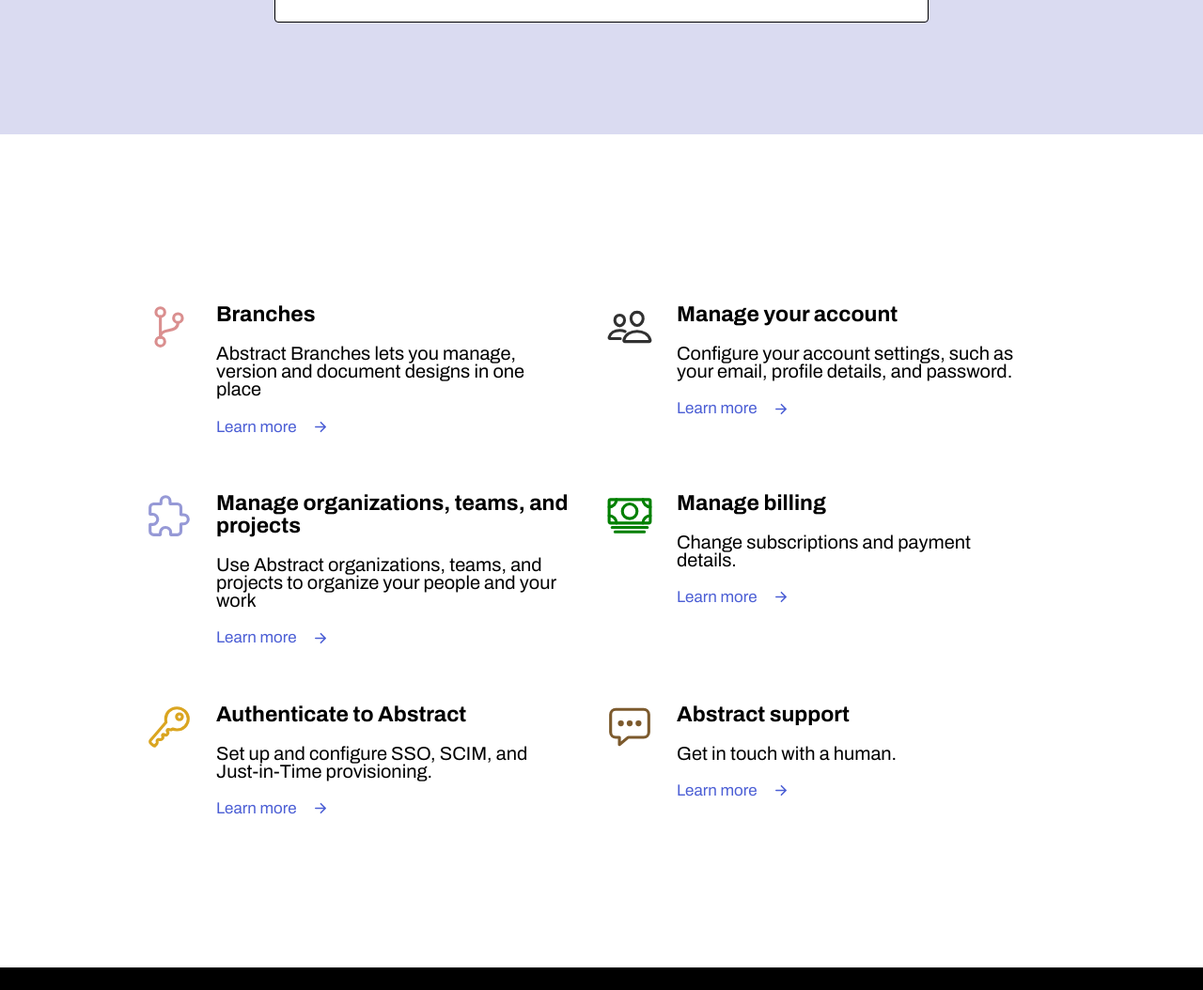
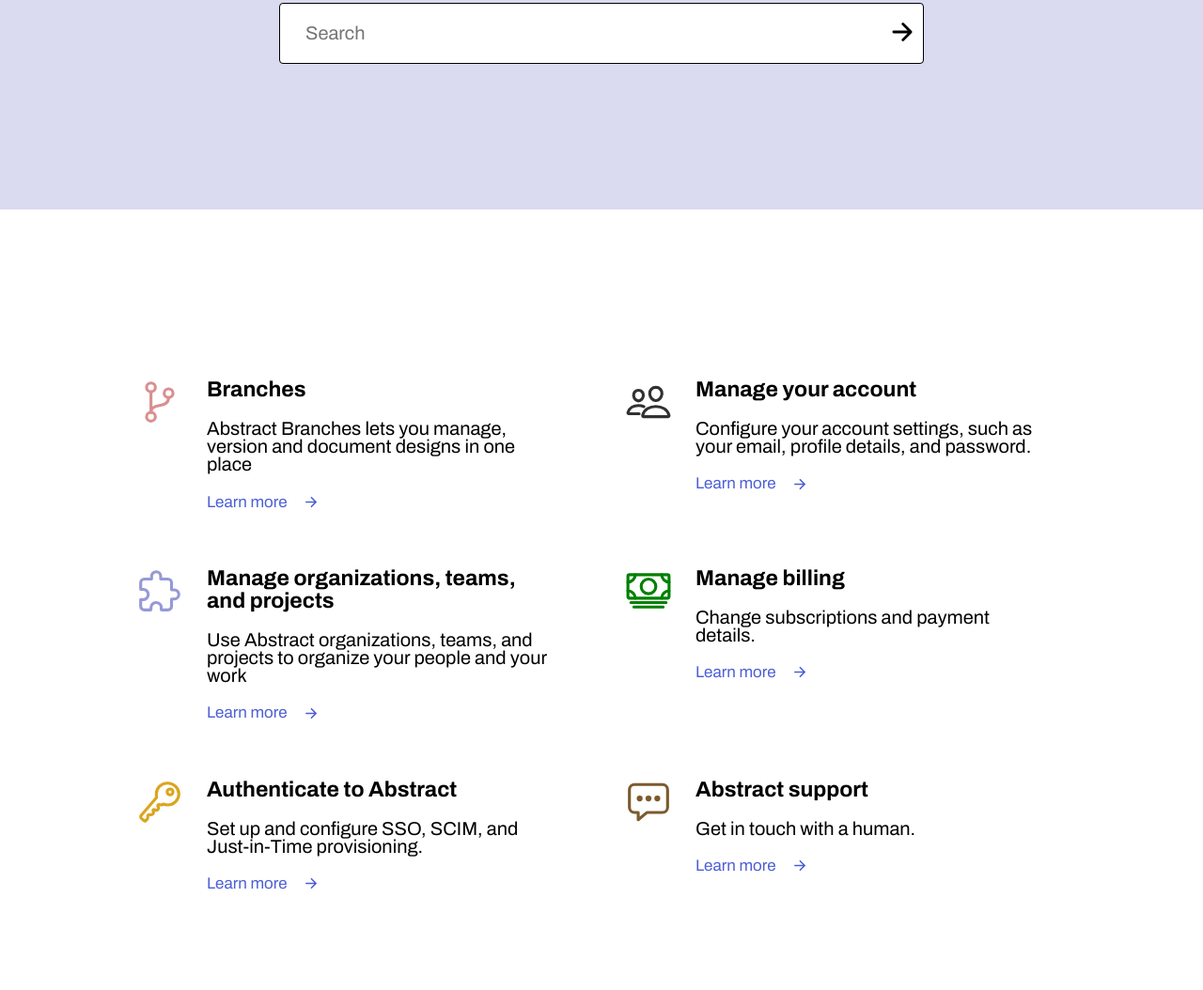
Before and after one commit to ayomikun-ade/abstractPage, a plain HTML site: page index.html in a window 1280 px wide. Shown: the part 342-1396 px from the top of the page at 94% size. Drawn offline with nearby package versions, Linux system fonts and the light colour scheme.

Commit message:
changes to responsiveness

```diff
--- a/index.html
+++ b/index.html
@@ -45,9 +45,12 @@
                 Abstract Branches lets you manage, version and document designs
                 in one place
               </p>
-              <span class="more"
-                >Learn more <ion-icon name="arrow-forward-outline"></ion-icon
-              ></span>
+              <a href="#" target="_blank"
+                ><span class="more"
+                  >Learn more<ion-icon
+                    name="arrow-forward-outline"
+                  ></ion-icon></span
+              ></a>
             </div>
           </div>
           <div class="row">
@@ -64,9 +67,12 @@
                 Configure your account settings, such as your email, profile
                 details, and password.
               </p>
-              <span class="more"
-                >Learn more <ion-icon name="arrow-forward-outline"></ion-icon
-              ></span>
+              <a href="#"
+                ><span class="more"
+                  >Learn more<ion-icon
+                    name="arrow-forward-outline"
+                  ></ion-icon></span
+              ></a>
             </div>
           </div>
         </div>
@@ -85,9 +91,12 @@
                 Use Abstract organizations, teams, and projects to organize your
                 people and your work
               </p>
-              <span class="more"
-                >Learn more <ion-icon name="arrow-forward-outline"></ion-icon
-              ></span>
+              <a href="#"
+                ><span class="more"
+                  >Learn more<ion-icon
+                    name="arrow-forward-outline"
+                  ></ion-icon></span
+              ></a>
             </div>
           </div>
           <div class="row">
@@ -101,9 +110,12 @@
             <div class="text">
               <h4>Manage billing</h4>
               <p>Change subscriptions and payment details.</p>
-              <span class="more"
-                >Learn more <ion-icon name="arrow-forward-outline"></ion-icon
-              ></span>
+              <a href="#"
+                ><span class="more"
+                  >Learn more<ion-icon
+                    name="arrow-forward-outline"
+                  ></ion-icon></span
+              ></a>
             </div>
           </div>
         </div>
@@ -117,9 +129,12 @@
               <p>
                 Set up and configure SSO, SCIM, and Just-in-Time provisioning.
               </p>
-              <span class="more"
-                >Learn more <ion-icon name="arrow-forward-outline"></ion-icon
-              ></span>
+              <a href="#"
+                ><span class="more"
+                  >Learn more<ion-icon
+                    name="arrow-forward-outline"
+                  ></ion-icon></span
+              ></a>
             </div>
           </div>
           <div class="row">
@@ -133,9 +148,12 @@
             <div class="text">
               <h4>Abstract support</h4>
               <p>Get in touch with a human.</p>
-              <span class="more"
-                >Learn more <ion-icon name="arrow-forward-outline"></ion-icon
-              ></span>
+              <a href="#"
+                ><span class="more"
+                  >Learn more<ion-icon
+                    name="arrow-forward-outline"
+                  ></ion-icon></span
+              ></a>
             </div>
           </div>
         </div>
@@ -175,9 +193,9 @@
           <li>Careers</li>
           <li>Legal</li>
         </ul>
-      </div>
-      <div class="ft">
-        <h2>Contact Us</h2>
+        <section class="two">
+          <div class="contact">
+            <h3>Contact Us</h3>
             <ul>
               <li>info@abstract.com</li>
             </ul>
@@ -189,6 +207,8 @@
               <li>Abstract Studio Design, Inc.</li>
               <li>All rights reserved</li>
             </ul>
+          </div>
+        </section>
       </div>
     </footer>
 
--- a/style.css
+++ b/style.css
@@ -20,6 +20,7 @@ body {
 
 header {
   background-color: black;
+  max-width: 100%;
   color: white;
   display: flex;
   justify-content: space-between;
@@ -68,7 +69,8 @@ h3 span {
 
 .top {
   background-color: var(--paleblue);
-  height: 400px;
+  height: 60vh;
+  width: 100%;
   display: flex;
   flex-direction: column;
   justify-content: center;
@@ -77,15 +79,15 @@ h3 span {
 }
 
 .top h1 {
-  font-size: 80px;
+  font-size: 78px;
   letter-spacing: -2px;
-  margin-bottom: 10px;
+  margin-bottom: 20px;
   font-weight: 400;
 }
 
 .top input {
   padding: 5px 20px;
-  width: 650px;
+  width: 50vw;
   border: none;
   font-family: "Archivo";
   font-size: 16px;
@@ -125,7 +127,7 @@ h3 span {
 .box {
   display: flex;
   flex-direction: column;
-  margin: 10px 80px;
+  margin: 10px 50px;
   padding: 0 70px;
   font-family: "Archivo";
   font-size: 20px;
@@ -141,6 +143,7 @@ h3 span {
   display: flex;
   flex-direction: row;
   margin-bottom: 40px;
+  padding: 0px 20px;
 }
 
 .row .text {
@@ -182,7 +185,11 @@ ion-icon.chat {
   line-height: 1.5rem;
 }
 
-.row span {
+.row a {
+  text-decoration: none;
+}
+
+.row a span {
   display: flex;
   align-items: center;
   color: #4c5fd5;
@@ -190,18 +197,25 @@ ion-icon.chat {
   font-size: 17px;
 }
 
-.row span ion-icon {
+.row a span ion-icon {
   width: 50px;
 }
 
 footer {
   background-color: #000000;
+  width: 100%;
   color: white;
-  /* display: flex;
-  flex-direction: row; */
   display: grid;
   grid-template-columns: 1fr 1fr 1fr 1fr;
+  row-gap: 1rem;
   padding: 30px 40px;
+}
+
+footer .two {
+  display: flex;
+  column-gap: 2rem;
+  justify-content: flex-end;
+  margin-top: 2rem;
 }
 
 footer ul {
@@ -231,24 +245,27 @@ footer span {
   .submit,
   .signin {
     padding: 5px 10px;
+    margin-bottom: 5px;
     font-size: 16px;
   }
   .top h1 {
-    font-size: 40px;
+    font-size: 2.3rem;
   }
   .top .search {
-    width: 400px;
+    /* width: 400px; */
     padding: 5px 5px;
   }
   /* .seach input {
     padding: 10px 5px;
   } */
   .box {
-    padding: 0 1rem;
+    padding: 0 0.2rem;
+    margin-left: 0.5rem;
+    margin-right: 0.5rem;
   }
   .column {
-    display: flex;
-    flex-direction: column;
+    display: grid;
+    grid-template-columns: 1fr;
   }
   .row h4 {
     font-size: 20px;
@@ -259,6 +276,7 @@ footer span {
   footer {
     display: grid;
     grid-template-columns: 1fr 1fr;
+    column-gap: 1rem;
     font-size: 14px;
   }
   footer h2 {
```
Lines whose indentation alone changed are shown as unchanged.
